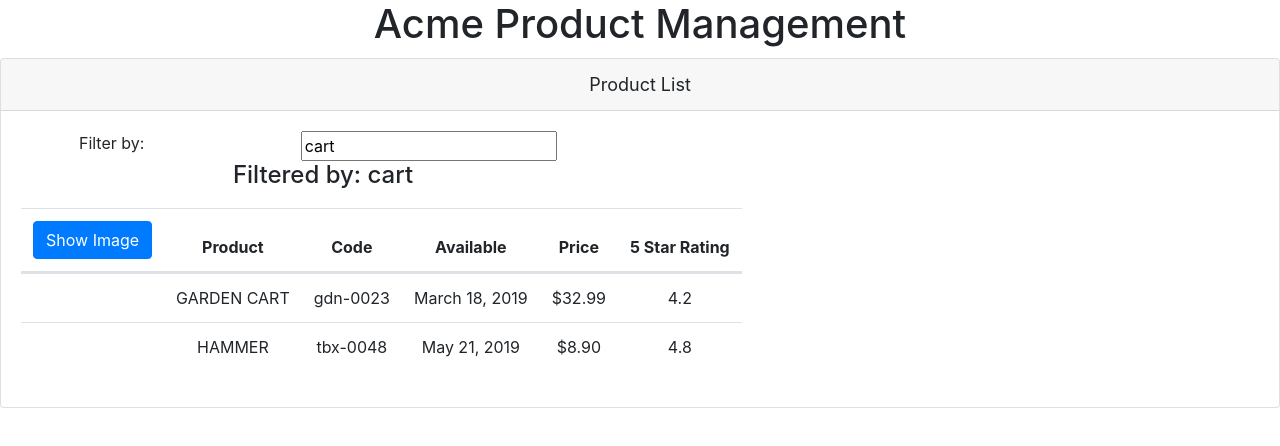
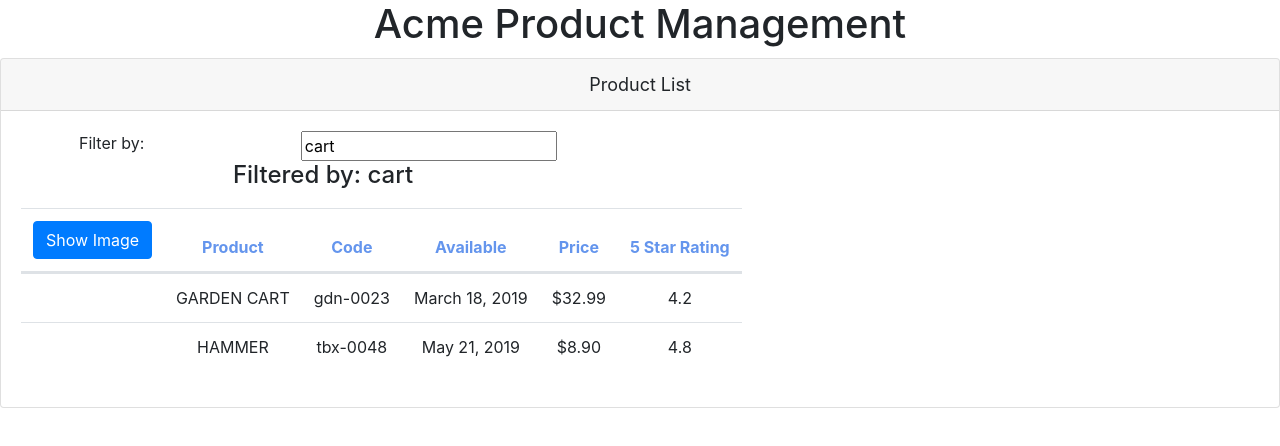
Before and after one commit to saitohfin/Angular-TypeScript-GettingStarted, an Angular app: page / in a window 1280 px wide. Shown: the top 446 px of the page. Built offline with nearby package versions, Linux system fonts and the light colour scheme.

Commit message:
Wrap css

```diff
--- /dev/null
+++ b/src/app/products/product-list.component.css
@@ -0,0 +1,3 @@
+thead{
+  color: cornflowerblue;
+}
--- a/src/app/products/product-list.component.ts
+++ b/src/app/products/product-list.component.ts
@@ -1,12 +1,13 @@
-import { Component } from '@angular/core';
+import { Component, OnInit } from '@angular/core';
 import { IProduct } from './product';
 
 @Component({
   selector: 'pm-products',
-  templateUrl: './product-list.component.html'
+  templateUrl: './product-list.component.html',
+  styleUrls: ['./product-list.component.css']
 })
 
-export class ProductListComponent{
+export class ProductListComponent implements OnInit{
   title: string = 'Product List';
   imageWidth: number = 50;
   imageMargin: number = 2;
@@ -38,4 +39,8 @@
   toggleImage(): void{
     this.showImage = !this.showImage;
   }
+
+  ngOnInit(): void{
+    console.log('In OnInit');
+  }
 }
```
